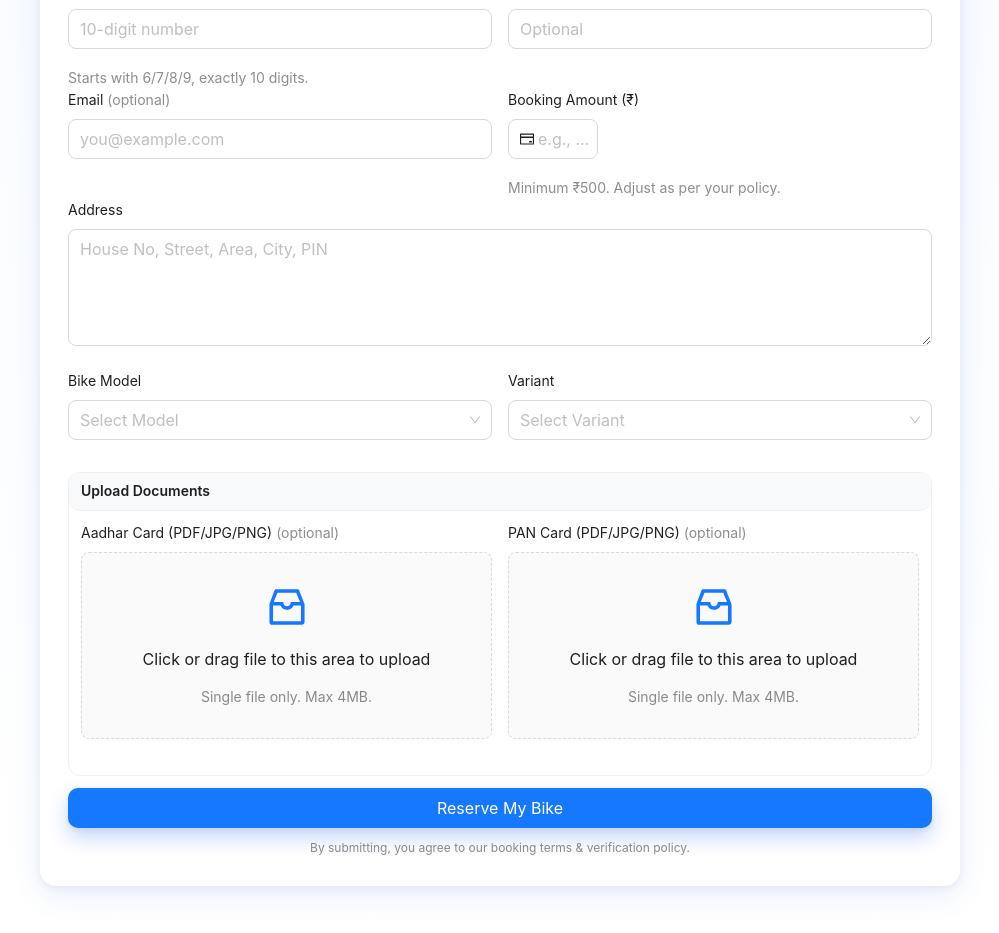
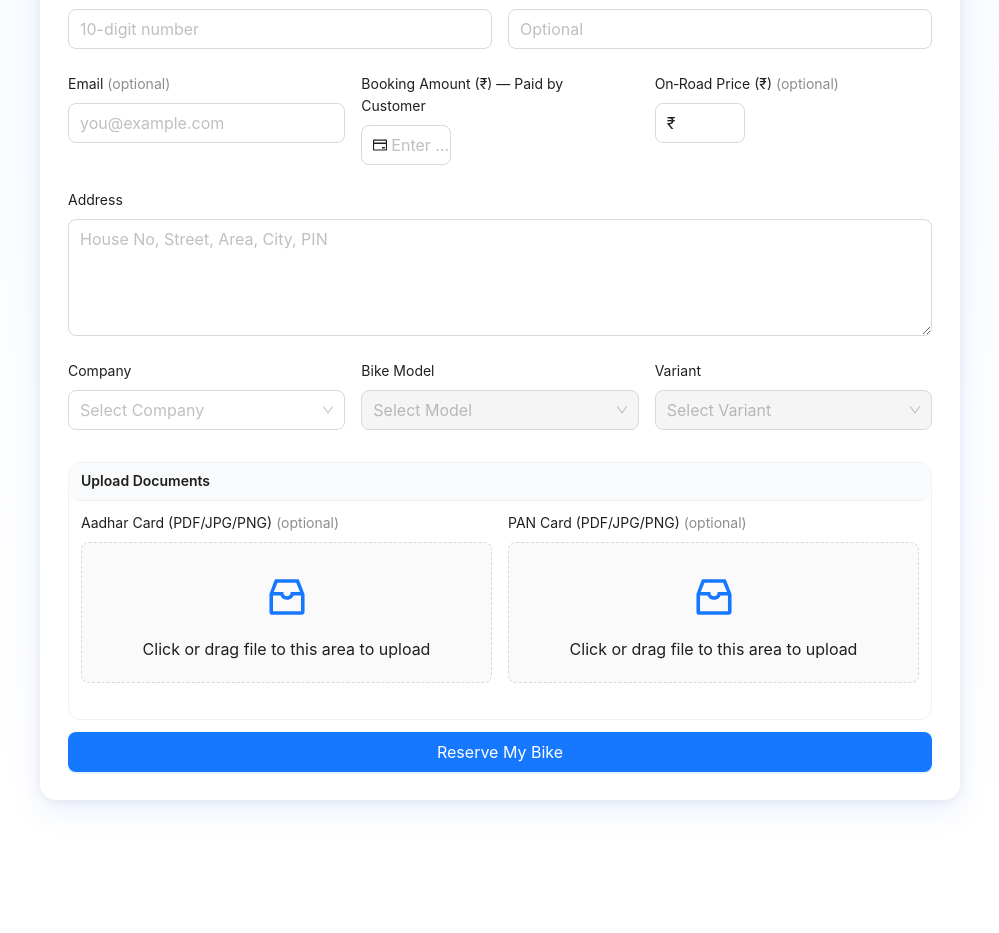
Before and after one commit to Shiv290899/shantha_motors_cleint_development, a React (Vite) app in the folder client/vite-project/: page /bookingform in a window 1280 px wide. Shown: the part 363-1296 px from the top of the page, without its empty margins (140-1139 px from the left). After the commit the page ends 1211 px from the top, so only its background shows below. Built offline with nearby package versions, Linux system fonts and the light colour scheme.

Commit message:
Update BookingForm.jsx
upadated with bike details

```diff
--- a/client/vite-project/src/Components/BookingForm.jsx
+++ b/client/vite-project/src/Components/BookingForm.jsx
@@ -1,4 +1,4 @@
-import React, { useState } from "react";
+import React, { useState, useEffect, useMemo } from "react";
 import {
   Form,
   Input,
@@ -18,25 +18,80 @@ import { InboxOutlined, CreditCardOutlined } from "@ant-design/icons";
 const { Title, Text } = Typography;
 const { Dragger } = Upload;
 const { useBreakpoint } = Grid;
+const { Option } = Select;
 
 const phoneRule = [
   { required: true, message: "Mobile number is required" },
-  {
-    pattern: /^[6-9]\d{9}$/,
-    message: "Enter a valid 10-digit Indian mobile number",
-  },
+  { pattern: /^[6-9]\d{9}$/, message: "Enter a valid 10-digit Indian mobile number" },
 ];
+
+// Normalize keys from your Excel-exported JSON
+const normalizeRow = (row = {}) => ({
+  company: String(row["Company Name"] || "").trim(),
+  model: String(row["Model Name"] || "").trim(),
+  variant: String(row["Variant"] || "").trim(),
+  onRoadPrice: Number(String(row["On-Road Price"] || "0").replace(/[,₹\s]/g, "")) || 0,
+});
 
 const BookingForm = () => {
   const screens = useBreakpoint();
-  const isMobile = !screens.md;          // < md
+  const isMobile = !screens.md;
   const isTabletOnly = screens.md && !screens.lg;
 
   const [form] = Form.useForm();
   const [aadharList, setAadharList] = useState([]);
   const [panList, setPanList] = useState([]);
+  const [bikeData, setBikeData] = useState([]);
 
-  // Prevent auto-upload; limit type & size
+  const [selectedCompany, setSelectedCompany] = useState("");
+  const [selectedModel, setSelectedModel] = useState("");
+
+  // Load & normalize from /public/bikeData.json
+  useEffect(() => {
+    fetch("/bikeData.json")
+      .then((res) => res.json())
+      .then((data) => {
+        if (Array.isArray(data)) {
+          setBikeData(data.map(normalizeRow).filter(r => r.company && r.model && r.variant));
+        } else {
+          message.error("Invalid bike data format");
+        }
+      })
+      .catch(() => message.error("Failed to load bike data"));
+  }, []);
+
+  // Derived dropdown lists
+  const companies = useMemo(
+    () => [...new Set(bikeData.map((r) => r.company))],
+    [bikeData]
+  );
+
+  const models = useMemo(
+    () =>
+      [...new Set(bikeData.filter((r) => r.company === selectedCompany).map((r) => r.model))],
+    [bikeData, selectedCompany]
+  );
+
+  const variants = useMemo(
+    () =>
+      [
+        ...new Set(
+          bikeData
+            .filter((r) => r.company === selectedCompany && r.model === selectedModel)
+            .map((r) => r.variant)
+        ),
+      ],
+    [bikeData, selectedCompany, selectedModel]
+  );
+
+  // When variant changes, set ONLY onRoadPrice field
+  const handleVariantChange = (value) => {
+    const found = bikeData.find(
+      (r) => r.company === selectedCompany && r.model === selectedModel && r.variant === value
+    );
+    form.setFieldsValue({ onRoadPrice: found ? found.onRoadPrice : undefined });
+  };
+
   const beforeUpload = (file) => {
     const isValidType =
       file.type === "application/pdf" ||
@@ -51,11 +106,10 @@ const BookingForm = () => {
       message.error("File must be smaller than 4MB.");
       return Upload.LIST_IGNORE;
     }
-    return false; // stop auto-upload, keep in fileList
+    return false;
   };
 
   const onFinish = (values) => {
-    // normalize file objects
     const aadhar = aadharList[0]?.originFileObj || null;
     const pan = panList[0]?.originFileObj || null;
 
@@ -71,18 +125,19 @@ const BookingForm = () => {
     form.resetFields();
     setAadharList([]);
     setPanList([]);
+    setSelectedCompany("");
+    setSelectedModel("");
   };
 
-  // Smoothly scroll to the first error on small screens
   const onFinishFailed = ({ errorFields }) => {
     if (errorFields?.length) {
       form.scrollToField(errorFields[0].name, { behavior: "smooth", block: "center" });
     }
   };
 
-  // Shared card gradient & shadows tuned for mobile/tablet
   const headerBadge = (
-    <div style={{
+    <div
+      style={{
         height: isMobile ? 40 : 44,
         width: isMobile ? 40 : 44,
         borderRadius: 12,
@@ -92,19 +147,22 @@ const BookingForm = () => {
         background: "linear-gradient(135deg, #2563eb 0%, #4f46e5 100%)",
         boxShadow: "0 8px 20px rgba(37, 99, 235, 0.35)",
         fontSize: isMobile ? 20 : 22,
-    }}>
+      }}
+    >
       🏍️
     </div>
   );
 
   return (
-    <div style={{
+    <div
+      style={{
         padding: isMobile ? 12 : isTabletOnly ? 18 : 24,
         background: isMobile ? "transparent" : "linear-gradient(180deg,#f8fbff 0%,#ffffff 100%)",
         minHeight: "100dvh",
         display: "grid",
         alignItems: "start",
-    }}>
+      }}
+    >
       <Card
         bordered={false}
         style={{
@@ -112,8 +170,7 @@ const BookingForm = () => {
           maxWidth: 920,
           margin: isMobile ? "8px auto 24dvh" : "16px auto",
           borderRadius: 16,
-          boxShadow:
-            "0 10px 30px rgba(37, 99, 235, 0.10), 0 2px 8px rgba(0,0,0,0.06)",
+          boxShadow: "0 10px 30px rgba(37, 99, 235, 0.10), 0 2px 8px rgba(0,0,0,0.06)",
         }}
         bodyStyle={{ padding: isMobile ? 16 : 28 }}
         headStyle={{ borderBottom: "none", padding: isMobile ? "12px 16px 0" : "16px 28px 0" }}
@@ -124,9 +181,7 @@ const BookingForm = () => {
               <Title level={isMobile ? 4 : 3} style={{ margin: 0 }}>
                 Two Wheeler Booking
               </Title>
-              <Text type="secondary">
-                Fill the details below to reserve your ride. It takes ~2 mins.
-              </Text>
+              <Text type="secondary">Fill the details below to reserve your ride.</Text>
             </div>
           </div>
         }
@@ -137,26 +192,23 @@ const BookingForm = () => {
           onFinish={onFinish}
           onFinishFailed={onFinishFailed}
           requiredMark="optional"
-          scrollToFirstError
         >
-          {/* Name */}
+          {/* Customer Name */}
           <Form.Item
             label="Customer Name"
             name="customerName"
             rules={[{ required: true, message: "Please enter customer name" }]}
           >
-            <Input
-              size="large"
-              placeholder="e.g., Rahul Sharma"
-              allowClear
-              autoComplete="name"
-            />
+            <Input size="large" placeholder="e.g., Rahul Sharma" allowClear />
           </Form.Item>
 
           {/* Phones */}
           <Row gutter={[16, 0]}>
             <Col xs={24} md={12}>
-              <Form.Item label="Mobile Number" name="mobileNumber" rules={phoneRule}
+              <Form.Item
+                label="Mobile Number"
+                name="mobileNumber"
+                rules={phoneRule}
                 normalize={(v) => (v ? v.replace(/\D/g, "").slice(0, 10) : v)}
               >
                 <Input
@@ -164,67 +216,59 @@ const BookingForm = () => {
                   placeholder="10-digit number"
                   maxLength={10}
                   inputMode="numeric"
-                  pattern="[0-9]*"
                   allowClear
                 />
               </Form.Item>
-              <Text type="secondary" style={{ marginTop: -6, display: "block" }}>
-                Starts with 6/7/8/9, exactly 10 digits.
-              </Text>
             </Col>
-
             <Col xs={24} md={12}>
               <Form.Item
                 label="Alternate Mobile Number"
                 name="alternateMobileNumber"
-                rules={[
-                  { pattern: /^$|^[6-9]\d{9}$/, message: "Enter a valid 10-digit number" },
-                ]}
+                rules={[{ pattern: /^$|^[6-9]\d{9}$/, message: "Enter a valid 10-digit number" }]}
                 normalize={(v) => (v ? v.replace(/\D/g, "").slice(0, 10) : v)}
               >
-                <Input
-                  size="large"
-                  placeholder="Optional"
-                  maxLength={10}
-                  inputMode="numeric"
-                  pattern="[0-9]*"
-                  allowClear
-                />
+                <Input size="large" placeholder="Optional" maxLength={10} inputMode="numeric" allowClear />
               </Form.Item>
             </Col>
           </Row>
 
-          {/* Email + Amount */}
+          {/* Email + Booking Amount + On-Road Price */}
           <Row gutter={[16, 0]}>
-            <Col xs={24} md={12}>
+            <Col xs={24} md={8}>
               <Form.Item label="Email" name="email" rules={[{ type: "email" }]}>
-                <Input
-                  size="large"
-                  placeholder="you@example.com"
-                  allowClear
-                  autoComplete="email"
-                />
+                <Input size="large" placeholder="you@example.com" allowClear />
               </Form.Item>
             </Col>
 
-            <Col xs={24} md={12}>
+            <Col xs={24} md={8}>
+              {/* USER-ENTERED BOOKING AMOUNT */}
               <Form.Item
-                label="Booking Amount (₹)"
+                label="Booking Amount (₹) — Paid by Customer"
                 name="bookingAmount"
                 rules={[{ required: true, message: "Enter booking amount" }]}
               >
                 <InputNumber
                   size="large"
                   className="w-full"
-                  min={500}
+                  min={0}
                   step={500}
                   prefix={<CreditCardOutlined />}
-                  placeholder="e.g., 2000"
+                  placeholder="Enter amount paid"
                 />
               </Form.Item>
-              <Text type="secondary" style={{ marginTop: -6, display: "block" }}>
-                Minimum ₹500. Adjust as per your policy.
-              </Text>
+            </Col>
+
+            <Col xs={24} md={8}>
+              {/* AUTO-FILLED ON-ROAD PRICE (READ ONLY) */}
+              <Form.Item label="On‑Road Price (₹)" name="onRoadPrice">
+                <InputNumber
+                  size="large"
+                  className="w-full"
+                  readOnly
+                  placeholder="Select company/model/variant"
+                  formatter={(v) => `₹ ${String(v ?? "")}`.replace(/\B(?=(\d{3})+(?!\d))/g, ",")}
+                />
+              </Form.Item>
             </Col>
           </Row>
 
@@ -239,13 +283,40 @@ const BookingForm = () => {
               rows={isMobile ? 3 : 4}
               placeholder="House No, Street, Area, City, PIN"
               allowClear
-              autoComplete="street-address"
             />
           </Form.Item>
 
-          {/* Bike + Variant */}
+          {/* Company → Model → Variant */}
           <Row gutter={[16, 0]}>
-            <Col xs={24} md={12}>
+            <Col xs={24} md={8}>
+              <Form.Item
+                label="Company"
+                name="company"
+                rules={[{ required: true, message: "Select a company" }]}
+              >
+                <Select
+                  size="large"
+                  placeholder="Select Company"
+                  onChange={(value) => {
+                    setSelectedCompany(value);
+                    setSelectedModel("");
+                    form.setFieldsValue({
+                      bikeModel: undefined,
+                      variant: undefined,
+                      onRoadPrice: undefined, // clear on-road price when changing
+                    });
+                  }}
+                >
+                  {companies.map((c, i) => (
+                    <Option key={i} value={c}>
+                      {c}
+                    </Option>
+                  ))}
+                </Select>
+              </Form.Item>
+            </Col>
+
+            <Col xs={24} md={8}>
               <Form.Item
                 label="Bike Model"
                 name="bikeModel"
@@ -254,20 +325,22 @@ const BookingForm = () => {
                 <Select
                   size="large"
                   placeholder="Select Model"
-                  showSearch
-                  optionFilterProp="label"
-                  allowClear
-                  options={[
-                    { value: "Hero Splendor", label: "Hero Splendor" },
-                    { value: "Honda Shine", label: "Honda Shine" },
-                    { value: "TVS Apache", label: "TVS Apache" },
-                    { value: "Yamaha FZ", label: "Yamaha FZ" },
-                  ]}
-                />
+                  disabled={!selectedCompany}
+                  onChange={(value) => {
+                    setSelectedModel(value);
+                    form.setFieldsValue({ variant: undefined, onRoadPrice: undefined });
+                  }}
+                >
+                  {models.map((m, i) => (
+                    <Option key={i} value={m}>
+                      {m}
+                    </Option>
+                  ))}
+                </Select>
               </Form.Item>
             </Col>
 
-            <Col xs={24} md={12}>
+            <Col xs={24} md={8}>
               <Form.Item
                 label="Variant"
                 name="variant"
@@ -276,21 +349,20 @@ const BookingForm = () => {
                 <Select
                   size="large"
                   placeholder="Select Variant"
-                  showSearch
-                  optionFilterProp="label"
-                  allowClear
-                  options={[
-                    { value: "Standard", label: "Standard" },
-                    { value: "Deluxe", label: "Deluxe" },
-                    { value: "Disc Brake", label: "Disc Brake" },
-                    { value: "Electric Start", label: "Electric Start" },
-                  ]}
-                />
+                  disabled={!selectedModel}
+                  onChange={handleVariantChange}
+                >
+                  {variants.map((v, i) => (
+                    <Option key={i} value={v}>
+                      {v}
+                    </Option>
+                  ))}
+                </Select>
               </Form.Item>
             </Col>
           </Row>
 
-          {/* Documents */}
+          {/* Documents (optional) */}
           <Card
             size="small"
             title={<Text strong>Upload Documents</Text>}
@@ -301,7 +373,6 @@ const BookingForm = () => {
               <Col xs={24} md={12}>
                 <Form.Item
                   label="Aadhar Card (PDF/JPG/PNG)"
-                  // Use a custom validator so it works with controlled fileList
                   rules={[
                     {
                       validator: () =>
@@ -326,7 +397,6 @@ const BookingForm = () => {
                     <p className="ant-upload-text">
                       Click or drag file to this area to upload
                     </p>
-                    <p className="ant-upload-hint">Single file only. Max 4MB.</p>
                   </Dragger>
                 </Form.Item>
               </Col>
@@ -358,7 +428,6 @@ const BookingForm = () => {
                     <p className="ant-upload-text">
                       Click or drag file to this area to upload
                     </p>
-                    <p className="ant-upload-hint">Single file only. Max 4MB.</p>
                   </Dragger>
                 </Form.Item>
               </Col>
@@ -367,32 +436,9 @@ const BookingForm = () => {
 
           {/* Submit */}
           <Form.Item style={{ marginTop: 8, marginBottom: 0 }}>
-            <Button
-              type="primary"
-              htmlType="submit"
-              size={isMobile ? "middle" : "large"}
-              block
-              style={{
-                position: isMobile ? "fixed" : "static",
-                left: 0,
-                right: 0,
-                bottom: isMobile ? 8 : "auto",
-                marginInline: isMobile ? 12 : 0,
-                zIndex: 20,
-                borderRadius: 10,
-                boxShadow:
-                  "0 10px 20px rgba(37, 99, 235, 0.25), 0 2px 6px rgba(0,0,0,0.06)",
-              }}
-            >
+            <Button type="primary" htmlType="submit" size={isMobile ? "middle" : "large"} block>
               Reserve My Bike
             </Button>
-            {!isMobile && (
-              <div style={{ textAlign: "center", marginTop: 8 }}>
-                <Text type="secondary" style={{ fontSize: 12 }}>
-                  By submitting, you agree to our booking terms & verification policy.
-                </Text>
-              </div>
-            )}
           </Form.Item>
         </Form>
       </Card>
```
Lines whose indentation alone changed are shown as unchanged.
